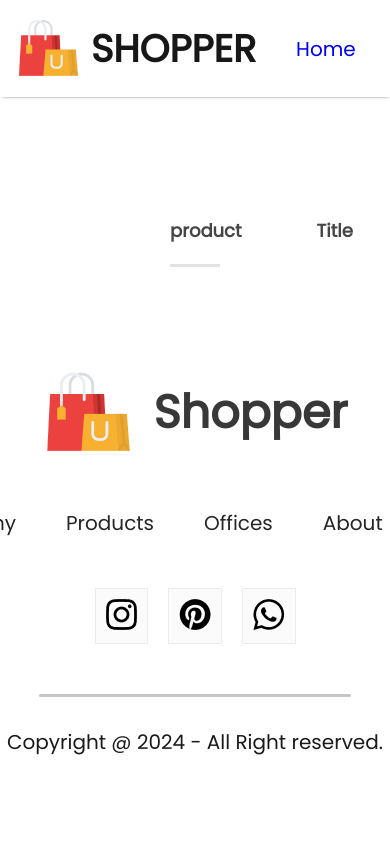
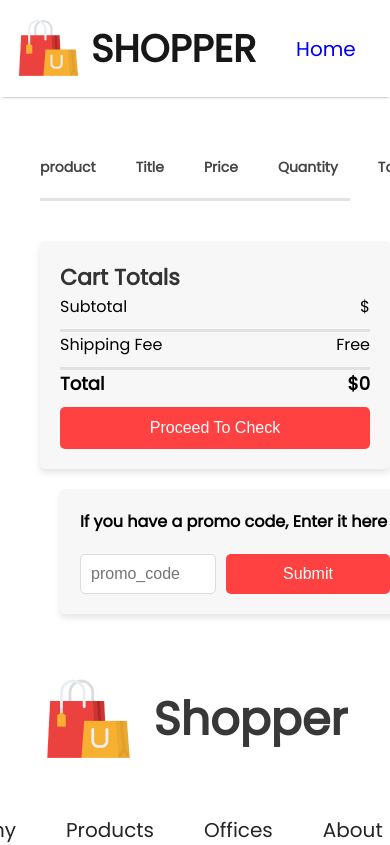
Before and after one commit to sonalipunsara/E-Commerce-website, a React (Create React App) app: page /cart in a window 390 px wide. Shown: the top 845 px of the page. Built offline with nearby package versions, Linux system fonts and the light colour scheme.

Commit message:
Cart items

```diff
--- a/src/Components/CartItems/CartItems.css
+++ b/src/Components/CartItems/CartItems.css
@@ -12,9 +12,178 @@
   display: grid;
   grid-template-columns: 0.5fr 2fr 1fr 1fr 1fr 1fr;
   align-items: center;
-  gap: 75px;
+  gap: 40px;
   padding: 20px 0px;
   color: #454545;
   font-size: 18px;
   font-weight: 600;
 }
+
+.cartitems-format {
+  display: grid;
+  grid-template-columns: 0.5fr 2fr 1fr 1fr 1fr 1fr;
+  align-items: center;
+  gap: 20px;
+  padding: 15px 0;
+}
+
+.cartitems-format img {
+  width: 50px;
+  height: 50px;
+  object-fit: cover;
+  border-radius: 5px;
+}
+
+.cartitems-quantity {
+  padding: 5px 15px;
+  border: 1px solid #ddd;
+  border-radius: 5px;
+  background-color: #f7f7f7;
+  cursor: pointer;
+  font-size: 16px;
+}
+
+.cartitems-quantity:hover {
+  background-color: #f0f0f0;
+}
+
+.cartitems-format p {
+  margin: 0;
+  font-size: 16px;
+}
+
+.cartitems-format img:hover {
+  cursor: pointer;
+}
+
+.cartitems-down {
+  display: flex;
+  justify-content: space-between;
+  margin-top: 40px;
+}
+
+.cartitems-total {
+  width: 48%;
+  background-color: #f7f7f7;
+  padding: 20px;
+  border-radius: 5px;
+  box-shadow: 0 4px 6px rgba(0, 0, 0, 0.1);
+}
+
+.cartitems-total h1 {
+  font-size: 22px;
+  font-weight: bold;
+  color: #333;
+}
+
+.cartitems-total-item {
+  display: flex;
+  justify-content: space-between;
+  margin-bottom: 10px;
+  font-size: 16px;
+}
+
+.cartitems-total-item p {
+  margin: 0;
+}
+
+.cartitems-total-item h3 {
+  margin: 0;
+  font-size: 18px;
+  font-weight: bold;
+}
+
+.cartitems-total-item .cartitems-total-item {
+  font-size: 20px;
+  font-weight: bold;
+}
+
+.cartitems-total button {
+  width: 100%;
+  padding: 12px;
+  background-color: #ff4141;
+  color: white;
+  border: none;
+  border-radius: 5px;
+  font-size: 16px;
+  cursor: pointer;
+  transition: background-color 0.3s ease;
+}
+
+.cartitems-total button:hover {
+  background-color: #ff4141;
+}
+
+.cartitems-promocode {
+  width: 48%;
+  background-color: #f7f7f7;
+  padding: 20px;
+  border-radius: 5px;
+  margin-left: 20px;
+  box-shadow: 0 4px 6px rgba(0, 0, 0, 0.1);
+}
+
+.cartitems-promocode p {
+  font-size: 16px;
+  margin-bottom: 20px;
+  font-weight: bold;
+}
+
+.cartitems-promobox {
+  display: flex;
+  gap: 10px;
+}
+
+.cartitems-promobox input {
+  width: 80%;
+  padding: 10px;
+  border: 1px solid #ddd;
+  border-radius: 5px;
+  font-size: 16px;
+}
+
+.cartitems-promobox button {
+  padding: 10px 20px;
+  background-color: #ff4141;
+  color: white;
+  border: none;
+  border-radius: 5px;
+  font-size: 16px;
+  cursor: pointer;
+  transition: background-color 0.3s ease;
+}
+
+.cartitems-promobox button:hover {
+  background-color: #ff4141;
+}
+
+/* Responsive Styles */
+@media (max-width: 768px) {
+  .cartitems {
+    margin: 40px;
+  }
+
+  .cartitems-format-main {
+    grid-template-columns: 0.5fr 2fr 1fr 1fr 1fr 1fr;
+    font-size: 14px;
+  }
+
+  .cartitems-format {
+    grid-template-columns: 0.5fr 2fr 1fr 1fr 1fr 1fr;
+  }
+
+  .cartitems-down {
+    flex-direction: column;
+  }
+
+  .cartitems-total,
+  .cartitems-promocode {
+    width: 100%;
+    margin-bottom: 20px;
+  }
+
+  .cartitems-total button,
+  .cartitems-promobox button {
+    width: 100%;
+  }
+}
--- a/src/Components/CartItems/CartItems.jsx
+++ b/src/Components/CartItems/CartItems.jsx
@@ -44,7 +44,38 @@ const CartItems = () => {
             </div>
           );
         }
+        return null;
       })}
+      <div className="cartitems-down">
+        <div className="cartitems-total">
+          <h1>Cart Totals</h1>
+          <div>
+            <div className="cartitems-total-item">
+              <p>Subtotal</p>
+              <p>$</p>
+            </div>
+            <hr />
+
+            <div className="cartitems-total-item">
+              <p>Shipping Fee</p>
+              <p>Free</p>
+            </div>
+            <hr />
+            <div className="cartitems-total-item">
+              <h3>Total</h3>
+              <h3>${0}</h3>
+            </div>
+          </div>
+          <button>Proceed To Check</button>
+        </div>
+        <div className="cartitems-promocode">
+          <p>If you have a promo code, Enter it here</p>
+          <div className="cartitems-promobox">
+            <input type="text" placeholder="promo_code"></input>
+            <button>Submit</button>
+          </div>
+        </div>
+      </div>
     </div>
   );
 };
```
